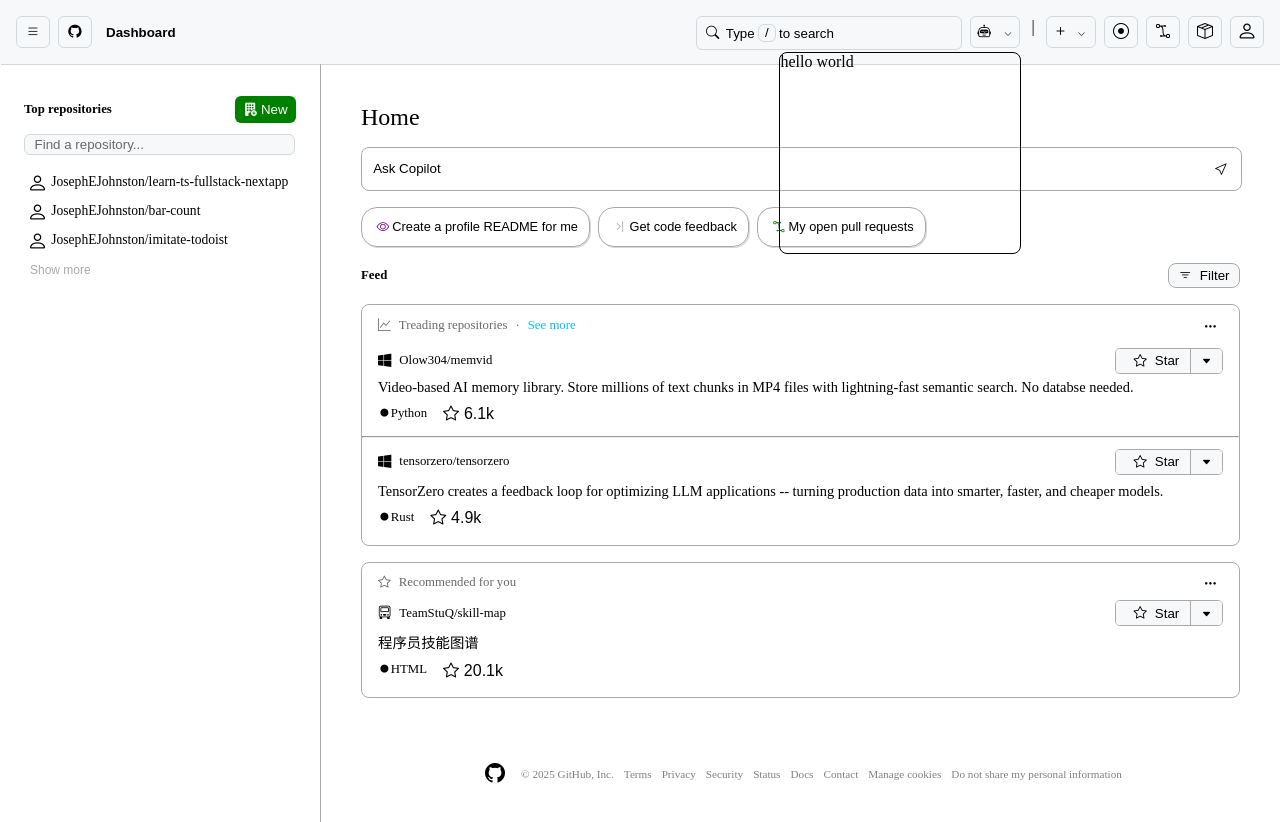
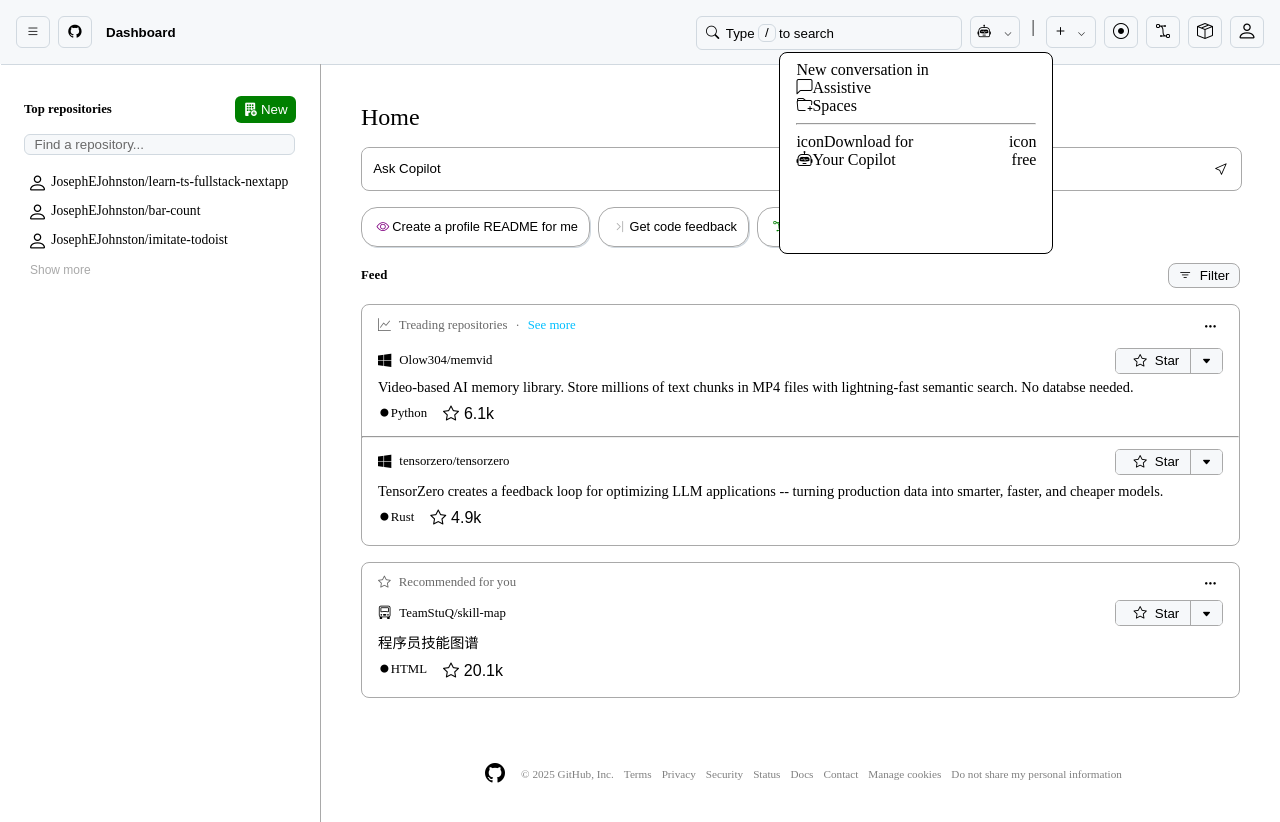
Before and after one commit to JosephEJohnston/github-imitated-front, a Next.js app: page / in a window 1280 px wide. Both pictures are taken after a click on the button 1008 px from the left and 32 px from the top of the page. Shown: the top 822 px of the page. Built offline with nearby package versions, Linux system fonts and the light colour scheme.

Commit message:
feat: 首页，顶部右侧按钮，copilot menu，部分实现

```diff
--- a/src/components/home/header/copilot-button.module.css
+++ b/src/components/home/header/copilot-button.module.css
@@ -32,6 +32,21 @@
     top: 2.2rem;
     left: -12rem;
 
-    height: 12.5rem;
+    padding: 0.5rem 1rem;
+    height: 11.5rem;
     width: 15rem;
+
+    z-index: var(--normal-z-index);
+    background-color: white;
 }
+
+.copilotMenuUpperRow {
+    display: flex;
+    align-items: center;
+}
+
+.copilotMenuBelowRow {
+    display: flex;
+    justify-content: space-between;
+    align-items: center;
+}
--- a/src/components/home/header/copilot-button.tsx
+++ b/src/components/home/header/copilot-button.tsx
@@ -36,7 +36,36 @@ const CopilotButton = () => {
                 </button>
                 {showMenu && (
                     <div className={$style.copilotMenu}>
-                        hello world
+                        <div>
+                            New conversation in
+                        </div>
+                        <div className={$style.copilotMenuUpperRow}>
+                            <span><i className="bi bi-chat-left"></i></span>
+                            <span>Assistive</span>
+                        </div>
+                        <div className={$style.copilotMenuUpperRow}>
+                            <span><i className="bi bi-folder-plus"></i></span>
+                            <span>Spaces</span>
+                        </div>
+                        <hr/>
+                        <div className={$style.copilotMenuBelowRow}>
+                            <div>
+                                <span>icon</span>
+                                <span>Download for</span>
+                            </div>
+                            <div>
+                                <span>icon</span>
+                            </div>
+                        </div>
+                        <div className={$style.copilotMenuBelowRow}>
+                            <div>
+                                <span><i className="bi bi-robot"></i></span>
+                                <span>Your Copilot</span>
+                            </div>
+                            <div>
+                                <span>free</span>
+                            </div>
+                        </div>
                     </div>
                 )}
             </div>
--- a/src/components/home/right-sidebar.css
+++ b/src/components/home/right-sidebar.css
@@ -26,6 +26,7 @@
     margin-left: 1rem;
     position: relative;
     display: flex;
+    z-index: var(--min-z-index);
 }
 
 .change-li-inner {
```
